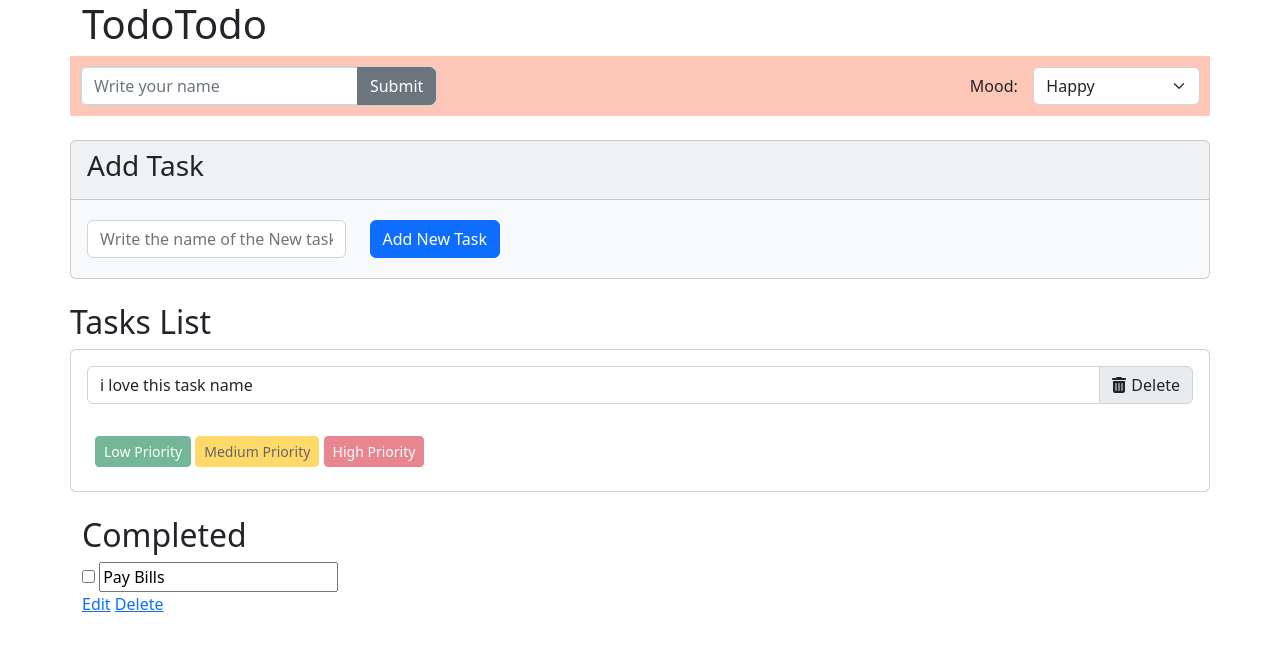
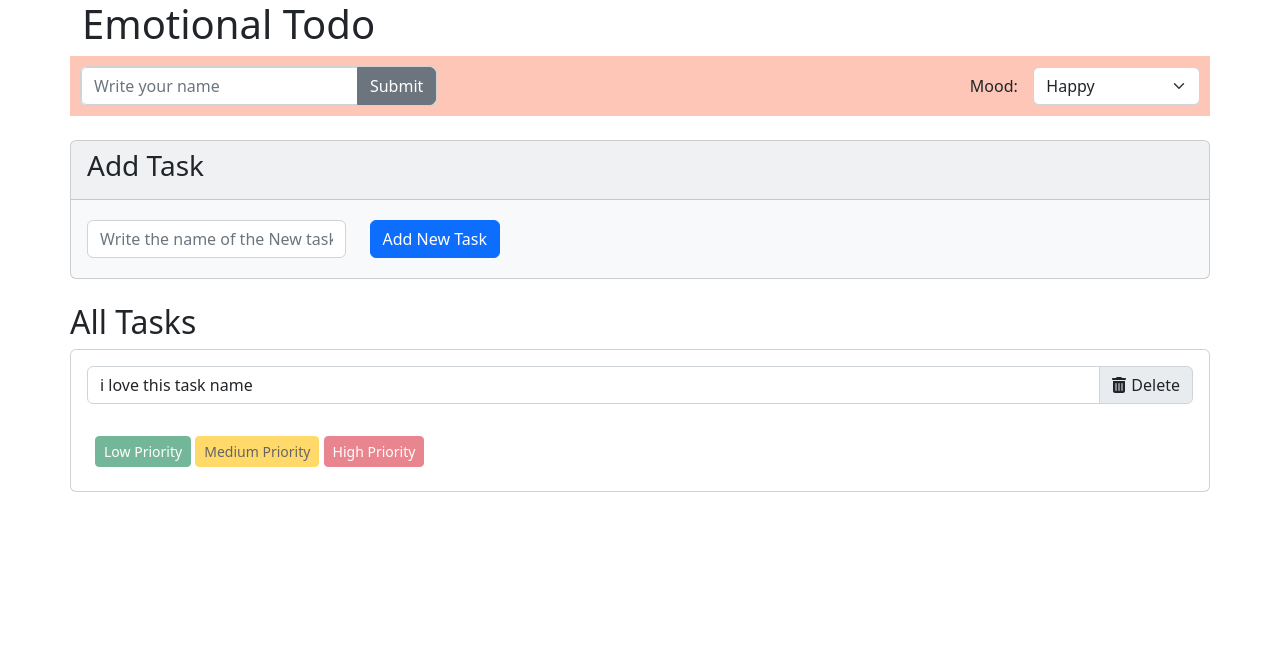
Before and after one commit to mowglymx/TodoListWithTaskTime, a website: page index.html in a window 1280 px wide. Drawn offline with nearby package versions, Linux system fonts and the light colour scheme; no server answers.

Commit message:
Change Todo list headline

```diff
--- a/index.html
+++ b/index.html
@@ -18,7 +18,7 @@
     <section id="page-title" class="container">
         <div class="row align-items-center justify-content-end">
             <div class="col-md-8">
-                <h1>TodoTodo</h1>
+                <h1>Emotional Todo</h1>
             </div>
             <div class="col-md-4 text-end">
 
@@ -90,7 +90,7 @@
     </section> <!-- /add-items -->
 
     <div id="task-list" class="container my-4 p-0">
-        <h2>Tasks List</h2>
+        <h2>All Tasks</h2>
         <article class="task-single card mb-3" id="task-single-00">
             <div class="card-body">
                 <div class="row">
@@ -115,22 +115,6 @@
         </article>
     </div>
 
-    <section id="todo-completed" class="container">
-        <h2>Completed</h2>
-
-        <article class="todo-completed-single">
-            <div class="form-group item-check">
-                <input class="item-add-check" type="checkbox">
-                <input class="item-add-input" type="text" value="Pay Bills">
-            </div>
-            <div class="form-group item-controls">
-                <a class="item-edit" href="#">Edit</a>
-                <a class="item-delete" href="#">Delete</a>
-            </div>
-        </article>
-
-    </section><!-- /todo-completed -->
-
     <script src="./assets/js/main.js"></script>
 
 </body>
```
